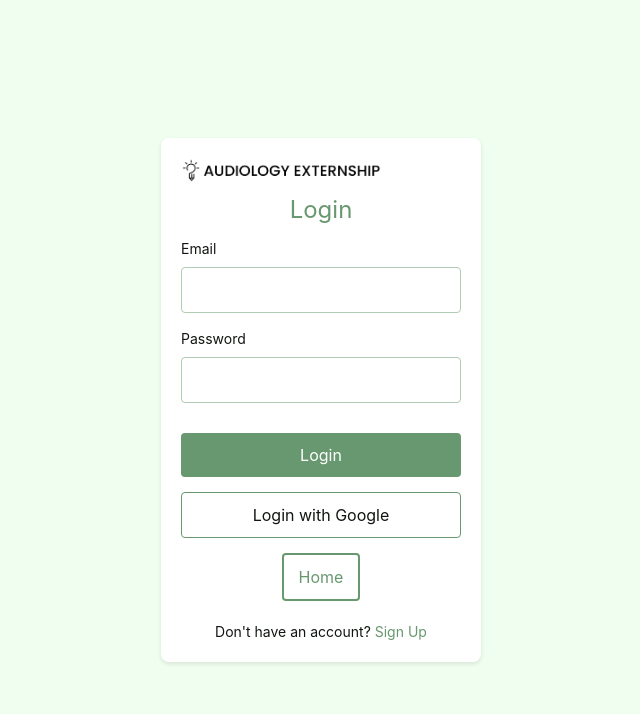
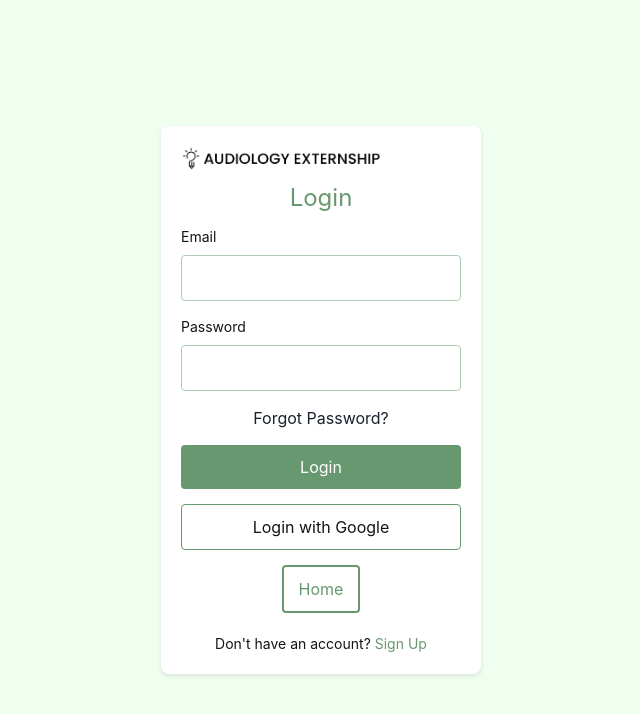
Before and after one commit to austindusa/Code-Enjoyers-Senior-Project, a React (Create React App) app: page /login in a window 1280 px wide. Shown: the top 714 px of the page, without its empty margins (319-959 px from the left). Built offline with nearby package versions, Linux system fonts and the light colour scheme; no server answers; what survey-core would draw is missing.

Commit message:
Forgot Password button

```diff
--- a/src/components/SignInForm.jsx
+++ b/src/components/SignInForm.jsx
@@ -1,5 +1,5 @@
 import React, { useState } from 'react';
-import { useNavigate } from 'react-router-dom';
+import { useNavigate, Link } from 'react-router-dom';
 import { signInWithEmailAndPassword } from 'firebase/auth';
 import { auth } from '../firebase/config';
 import styles from './SignInForm.module.css';
@@ -51,6 +51,7 @@ export default function SignInForm() {
             required
           />
         </div>
+
         <div className={styles.inputGroup}>
           <label htmlFor="password" className={styles.label}>Password</label>
           <input
@@ -63,6 +64,10 @@ export default function SignInForm() {
             required
           />
         </div>
+        <div className="forgot-password-container">
+          <Link to="/forgotpassword" className="forgot-password-link">Forgot Password?</Link>
+        </div>
+
         <button type="submit" className={styles.button}>Login</button>
         <button type="button" className={styles.googleSignUp}>Login with Google</button>
         <button className={styles.homeButton} onClick={handleGoHome}>Home</button>
```
